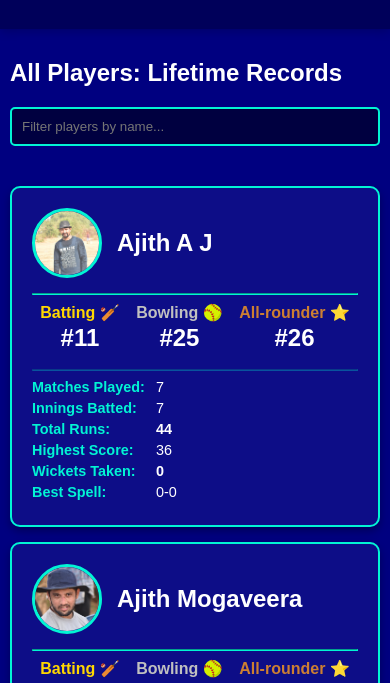
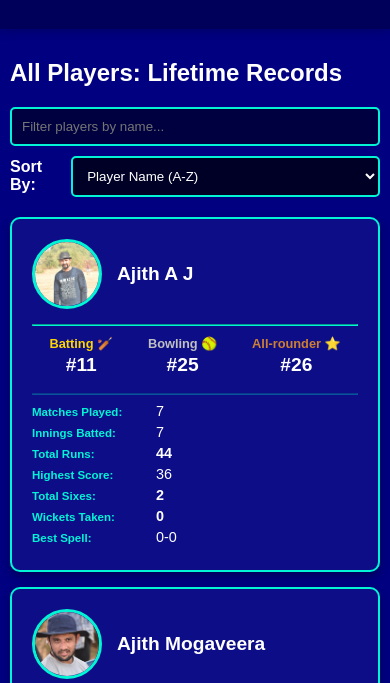
Before and after one commit to AjithMogaveeraSooral/spl-sooral-cricket-board, a plain HTML site: page player_stats.html in a window 390 px wide. Shown: the part 158-841 px from the top of the page. Drawn offline with Linux system fonts and the light colour scheme.

Commit message:
Added Player Sort option

```diff
--- a/js/players.js
+++ b/js/players.js
@@ -1,15 +1,14 @@
 let allPlayersData = [];
 let rankedPlayersData = [];
 
+function parseBestSpell(spell) {
+    const parts = spell.split('/');
+    const wickets = parseInt(parts[0], 10);
+    const runs = parseInt(parts[1], 10);
+    return { wickets, runs };
+}
 
 function calculateRanks(players) {
-    const parseBestSpell = (spell) => {
-        const parts = spell.split('/');
-        const wickets = parseInt(parts[0], 10);
-        const runs = parseInt(parts[1], 10);
-        return { wickets, runs };
-    };
-
     const battingSorted = [...players].sort((a, b) => b.highest_score - a.highest_score);
     const battingMap = new Map(battingSorted.map((player, index) => [player.player_id, index + 1]));
 
@@ -35,7 +34,6 @@ function calculateRanks(players) {
         allrounder_rank: allrounderMap.get(player.player_id)
     }));
 }
-
 
 function sortPlayersByName(players) {
     return [...players].sort((a, b) => {
@@ -85,6 +83,7 @@ function createPlayerCard(player) {
             <p><span class="stat-label">Innings Batted:</span> ${player.innings}</p>
             <p><span class="stat-label">Total Runs:</span> <strong>${player.total_runs}</strong></p>
             <p><span class="stat-label">Highest Score:</span> ${player.highest_score}</p>
+            <p><span class="stat-label">Total Sixes:</span> <strong>${player.sixes || 0}</strong></p>
             <p><span class="stat-label">Wickets Taken:</span> <strong>${player.wickets}</strong></p>
             <p><span class="stat-label">Best Spell:</span> ${player.best_spell}</p>
         </div>
@@ -99,8 +98,34 @@ function renderPlayerCards(players) {
 function filterPlayers() {
     const searchInput = document.getElementById('player-search');
     const searchTerm = searchInput.value.toLowerCase();
+    const sortSelect = document.getElementById('sort-by-select');
 
-    const filteredPlayers = rankedPlayersData.filter(player =>
+    let tempSorted = [...rankedPlayersData];
+    switch (sortSelect.value) {
+        case 'name':
+            tempSorted = sortPlayersByName(rankedPlayersData);
+            break;
+        case 'batting_rank':
+            tempSorted.sort((a, b) => a.batting_rank - b.batting_rank);
+            break;
+        case 'bowling_rank':
+            tempSorted.sort((a, b) => a.bowling_rank - b.bowling_rank);
+            break;
+        case 'allrounder_rank':
+            tempSorted.sort((a, b) => a.allrounder_rank - b.allrounder_rank);
+            break;
+        case 'highest_score':
+            tempSorted.sort((a, b) => b.highest_score - a.highest_score);
+            break;
+        case 'wickets':
+            tempSorted.sort((a, b) => b.wickets - a.wickets);
+            break;
+        case 'sixes':
+            tempSorted.sort((a, b) => (b.sixes || 0) - (a.sixes || 0));
+            break;
+    }
+
+    const filteredPlayers = tempSorted.filter(player =>
         player.name.toLowerCase().includes(searchTerm)
     );
 
@@ -117,6 +142,10 @@ async function initPlayerStats() {
         rankedPlayersData = sortPlayersByName(playersWithRanks);
 
         renderPlayerCards(rankedPlayersData);
+
+        document.getElementById('sort-by-select').addEventListener('change', () => {
+            filterPlayers();
+        });
     }
 }
 
--- a/player_stats.html
+++ b/player_stats.html
@@ -6,6 +6,16 @@
     <title>SPL Player Statistics</title>
     <link rel="stylesheet" href="css/style.css">
     <style>
+        :root {
+            --accent-color: #02f4d4;
+            --text-color: #ffffff;
+        }
+
+        h2 {
+            font-size: 1.8em;
+            margin-bottom: 20px;
+        }
+
         @media (max-width: 768px) {
 
             main {
@@ -21,9 +31,20 @@
                 margin: 5px 0;
             }
 
-            #player-search {
+            .controls-container {
+                flex-direction: column;
+                gap: 10px !important;
+            }
+
+            #player-search,
+            #sort-by-select {
                 width: 100% !important;
                 box-sizing: border-box;
+            }
+
+            .sort-group {
+                width: 100%;
+                justify-content: space-between;
             }
 
             #player-cards-container {
@@ -34,6 +55,23 @@
             .player-card {
                 width: 100%;
                 margin-bottom: 15px;
+            }
+
+            h2 {
+                font-size: 1.5em;
+            }
+
+            .player-card h3 {
+                font-size: 1.2em !important;
+            }
+            .player-card p {
+                font-size: 0.9em;
+            }
+            .player-card div p {
+                font-size: 1.2em !important;
+            }
+            .player-card .stat-label {
+                font-size: 0.8em;
             }
         }
     </style>
@@ -53,13 +91,32 @@
     <main>
         <h2>All Players: Lifetime Records</h2>
 
+        <div class="controls-container" style="display: flex; gap: 20px; align-items: center; margin-bottom: 20px;">
             <input
                 type="text"
                 id="player-search"
                 placeholder="Filter players by name..."
                 onkeyup="filterPlayers()"
-            style="width: 300px; padding: 10px; margin-bottom: 20px; border: 2px solid var(--accent-color); background: rgba(0,0,0,0.5); color: var(--text-color); border-radius: 5px;"
+                style="width: 300px; padding: 10px; border: 2px solid var(--accent-color); background: rgba(0,0,0,0.5); color: var(--text-color); border-radius: 5px; flex-grow: 1;"
             >
+
+            <div class="sort-group" style="display: flex; align-items: center; gap: 10px;">
+                <label for="sort-by-select" style="color: var(--text-color); font-weight: bold;">Sort By:</label>
+                <select
+                    id="sort-by-select"
+                    onchange="filterPlayers()"
+                    style="padding: 10px; border: 2px solid var(--accent-color); background: rgba(0,0,0,0.7); color: var(--text-color); border-radius: 5px; cursor: pointer;"
+                >
+                    <option value="name">Player Name (A-Z)</option>
+                    <option value="batting_rank">Batting Rank</option>
+                    <option value="bowling_rank">Bowling Rank</option>
+                    <option value="allrounder_rank">All-rounder Rank</option>
+                    <option value="highest_score">Highest Score</option>
+                    <option value="wickets">Total Wickets</option>
+                    <option value="sixes">Highest Six Hitter</option>
+                </select>
+            </div>
+        </div>
 
         <section id="player-cards-container">
         </section>
```
Lines whose indentation alone changed are shown as unchanged.
